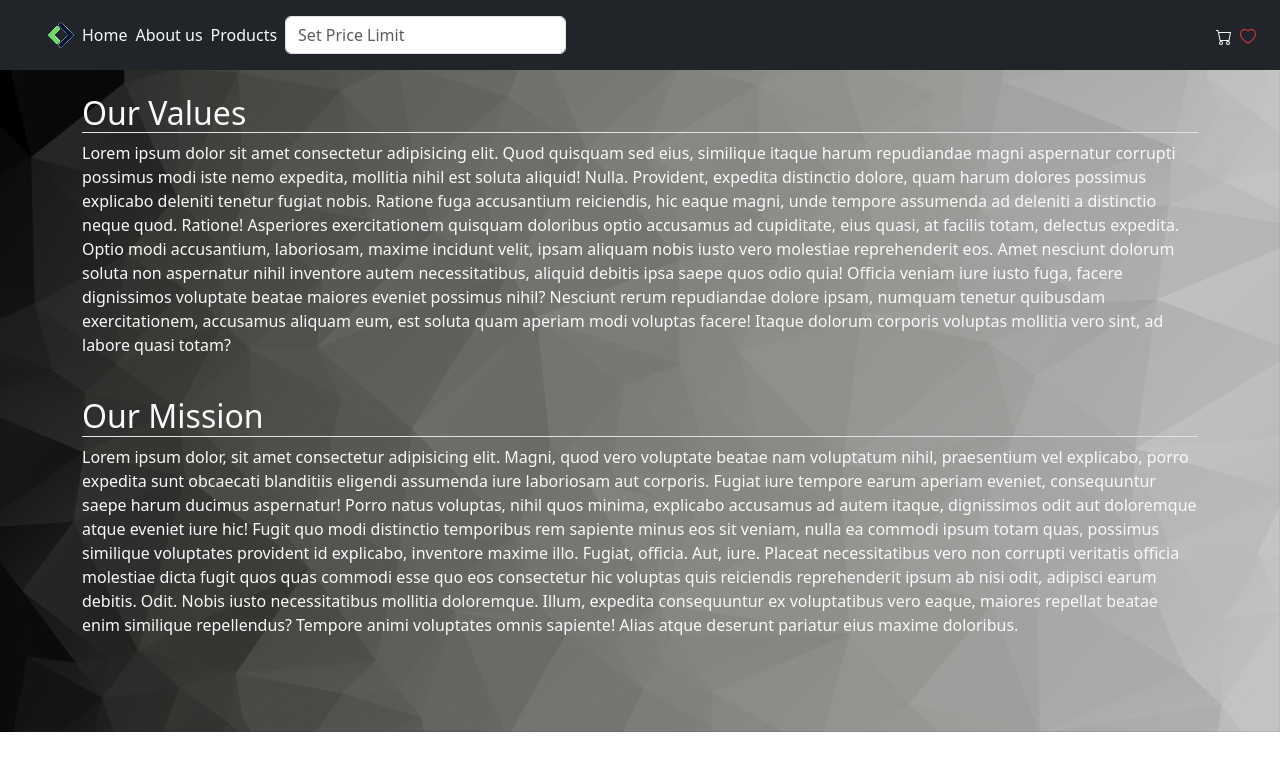
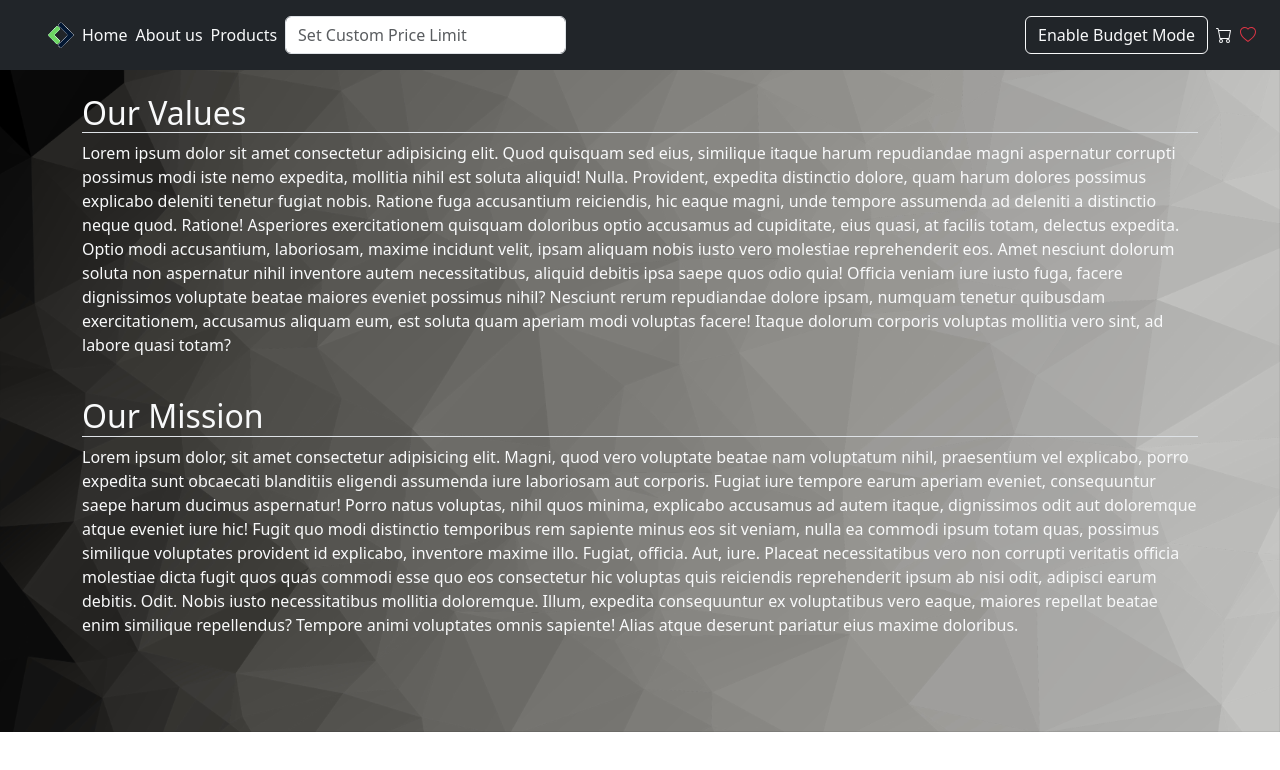
Before and after one commit to murphy-afk/react-context-api, a React (Vite) app: page /about-us in a window 1280 px wide. Shown: the top 770 px of the page. Built offline with nearby package versions, Linux system fonts and the light colour scheme.

Commit message:
feat: custom price limit + budget mode button

```diff
--- a/src/components/Header.jsx
+++ b/src/components/Header.jsx
@@ -4,7 +4,7 @@ import { useBudgetMode } from "../context/BudgetContext";
 import { useState } from "react";
 
 export default function Header() {
-  const { priceLimit, setPriceLimit } = useBudgetMode();
+  const { priceLimit, setPriceLimit, budgetMode, setBudgetMode } = useBudgetMode();
 
   return (
     <>
@@ -18,15 +18,19 @@ export default function Header() {
           <NavLink className='nav-link' to='/products'>Products</NavLink>
           <input
             id="price-limit"
-            placeholder='Set Price Limit'
+            placeholder={budgetMode ? 'The price limit is 30€' : 'Set Custom Price Limit'}
             className="form-control"
             type="number"
+            disabled={budgetMode}
             value={priceLimit}
             onChange={(event) => setPriceLimit(event.target.value)}
           />
-          {/* <button className="btn btn-outline-light" onClick={() => setBudgetMode(!budgetMode)}>Budget Mode: {budgetMode ? 'on' : 'off'}</button> */}
         </div>
         <div className="header-left pe-4">
+          <button className={`btn me-2 ${budgetMode ? 'btn-light' : 'btn-outline-light'}`} onClick={() => {
+            setBudgetMode(!budgetMode);
+            setPriceLimit('');
+          }}>{budgetMode ? 'Disable' : 'Enable'} Budget Mode</button>
           <a href="#" className='text-light'>
             <svg xmlns="http://www.w3.org/2000/svg" width="16" height="16" fill="currentColor" className="bi bi-cart me-2" viewBox="0 0 16 16">
               <path d="M0 1.5A.5.5 0 0 1 .5 1H2a.5.5 0 0 1 .485.379L2.89 3H14.5a.5.5 0 0 1 .491.592l-1.5 8A.5.5 0 0 1 13 12H4a.5.5 0 0 1-.491-.408L2.01 3.607 1.61 2H.5a.5.5 0 0 1-.5-.5M3.102 4l1.313 7h8.17l1.313-7zM5 12a2 2 0 1 0 0 4 2 2 0 0 0 0-4m7 0a2 2 0 1 0 0 4 2 2 0 0 0 0-4m-7 1a1 1 0 1 1 0 2 1 1 0 0 1 0-2m7 0a1 1 0 1 1 0 2 1 1 0 0 1 0-2" />
--- a/src/pages/Products.jsx
+++ b/src/pages/Products.jsx
@@ -7,20 +7,24 @@ import { useBudgetMode } from "../context/BudgetContext";
 export default function Products() {
   const [products, setProducts] = useState([]);
   const [loading, setLoading] = useState(false);
-  const { priceLimit } = useBudgetMode();
+  const { priceLimit, budgetMode } = useBudgetMode();
 
   useEffect(() =>
     getProducts()
-    , [priceLimit])
+    , [priceLimit, budgetMode])
 
   function getProducts() {
     setLoading(true)
     axios.get('https://fakestoreapi.com/products')
       .then((resp) => {
         const prodData = resp.data;
-        if (priceLimit !== '') {
-          const filteredProdData = prodData.filter((prod) => prod.price <= priceLimit);
-          setProducts(filteredProdData);
+        if (budgetMode) {
+          const buttonFilteredProdData = prodData.filter((prod) => prod.price <= 30);
+          setProducts(buttonFilteredProdData)
+        }
+        else if (priceLimit !== '') {
+          const inputFilteredProdData = prodData.filter((prod) => prod.price <= priceLimit);
+          setProducts(inputFilteredProdData);
         }
         else {
           setProducts(prodData);
```
